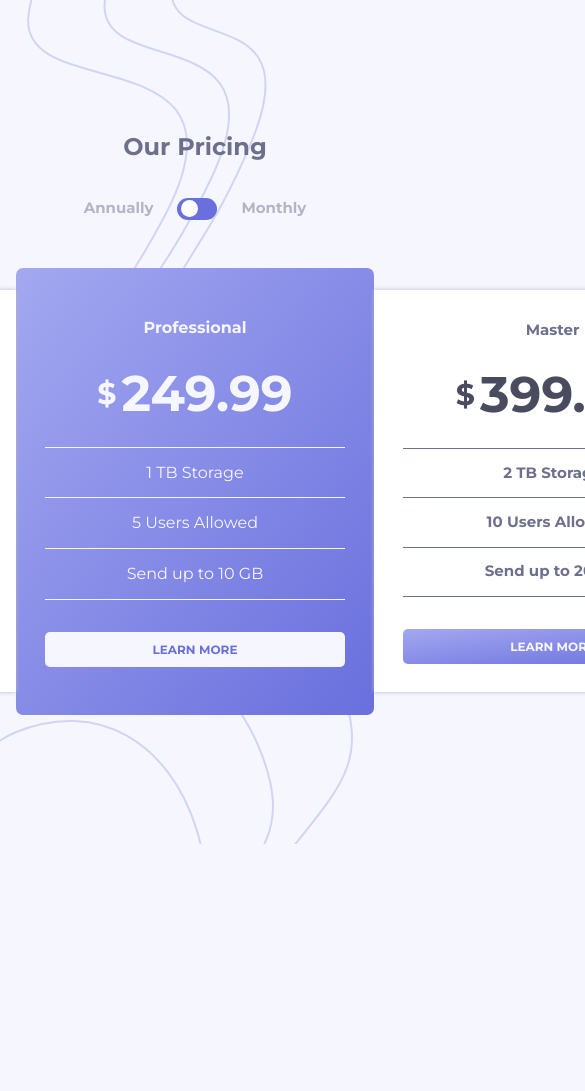
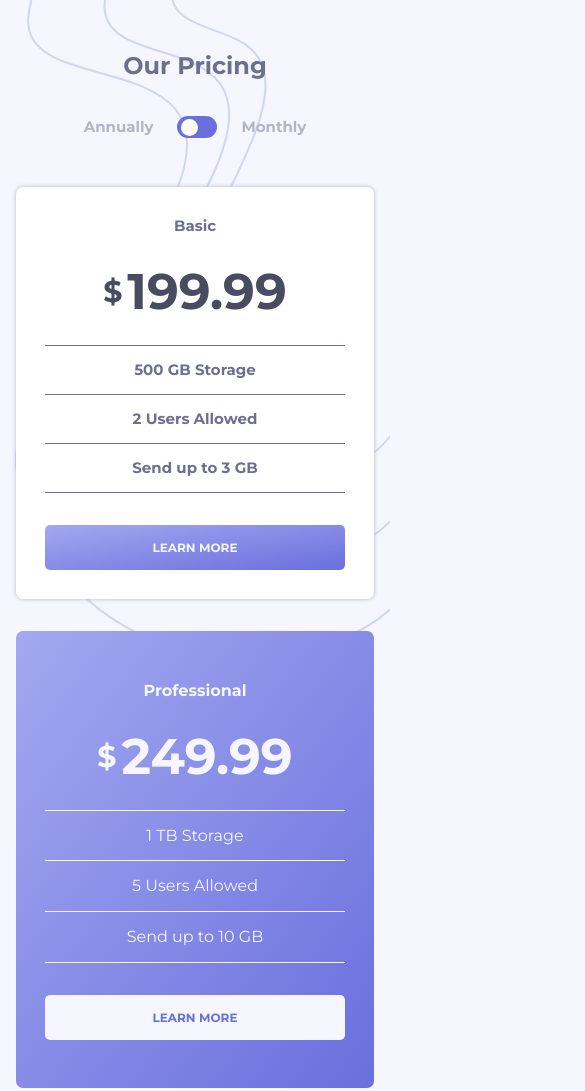
Before and after one commit to Lammy125/pricing-component-with-toggle-master, a website built with Vite: page index.html in a window 390 px wide. Shown: the top 1091 px of the page, 585 px wide, since content can reach past the window. Before the commit the page ends 844 px from the top, so only its background shows below. Built offline with nearby package versions, Linux system fonts and the light colour scheme.

Commit message:
added mobile responsive

```diff
--- a/style.css
+++ b/style.css
@@ -34,6 +34,11 @@
   background-image: url(/images/bg-top.svg), url(/images/bg-bottom.svg);
   background-repeat: no-repeat;
   background-position: top right, bottom left;
+}
+
+.container {
+  display: flex;
+  flex-direction: column;
 }
 
 h2 {
@@ -245,3 +250,31 @@
   cursor: pointer;
   border: 1px solid hsl(234, 14%, 74%);
 }
+
+@media screen and (max-width: 600px) {
+  body {
+    flex-direction: column;
+    height: 100%;
+    padding: 3rem 0;
+  }
+
+  .cardCon {
+    flex-direction: column;
+    gap: 2rem;
+  }
+  .cardOne {
+    border-radius: 7px;
+  }
+  .cardTwo {
+    border-radius: 7px;
+  }
+  .cardThree {
+    border-radius: 7px;
+  }
+  .btnOne {
+    height: 45px;
+  }
+  .btnTwo {
+    height: 45px;
+  }
+}
```
